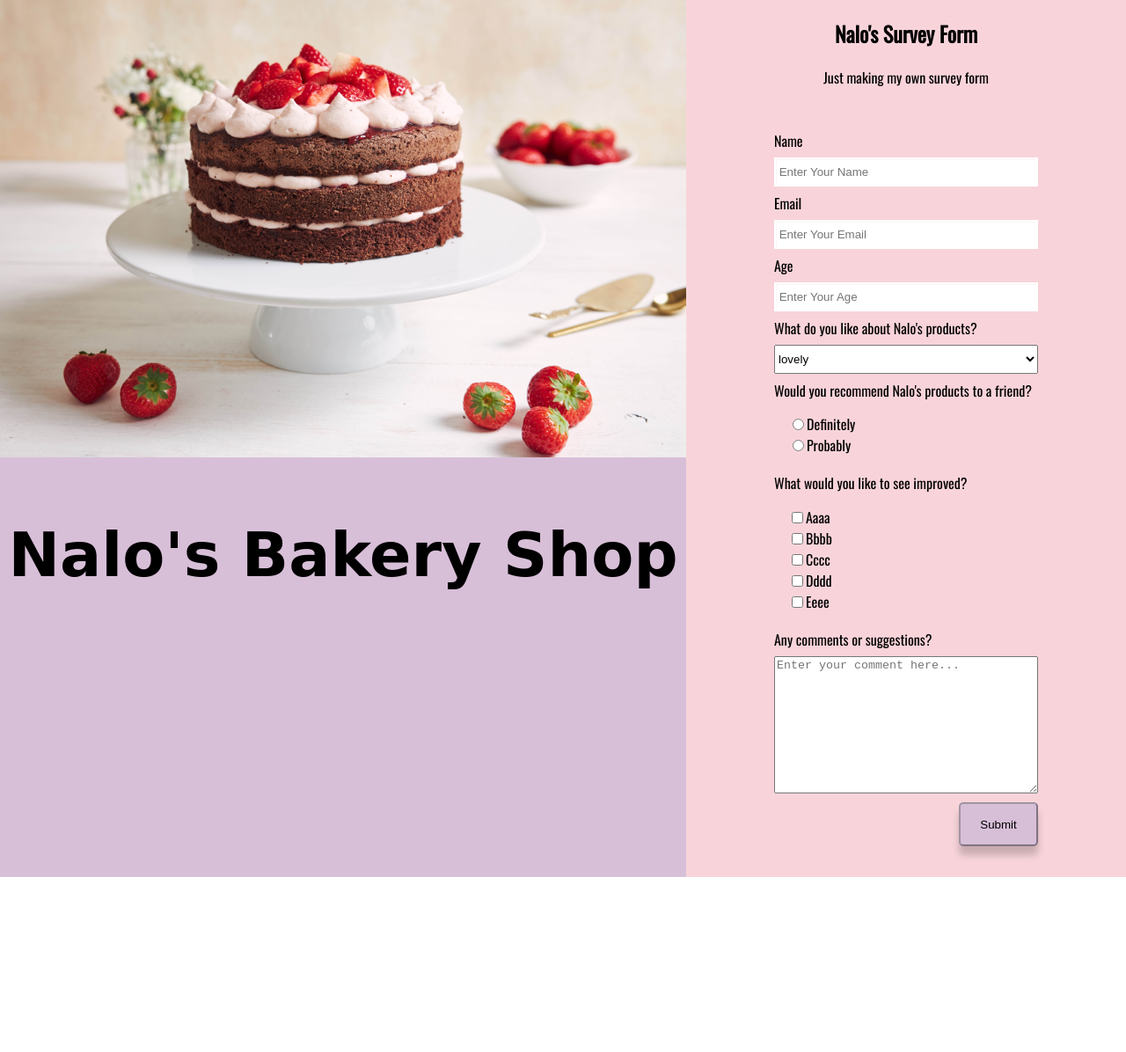
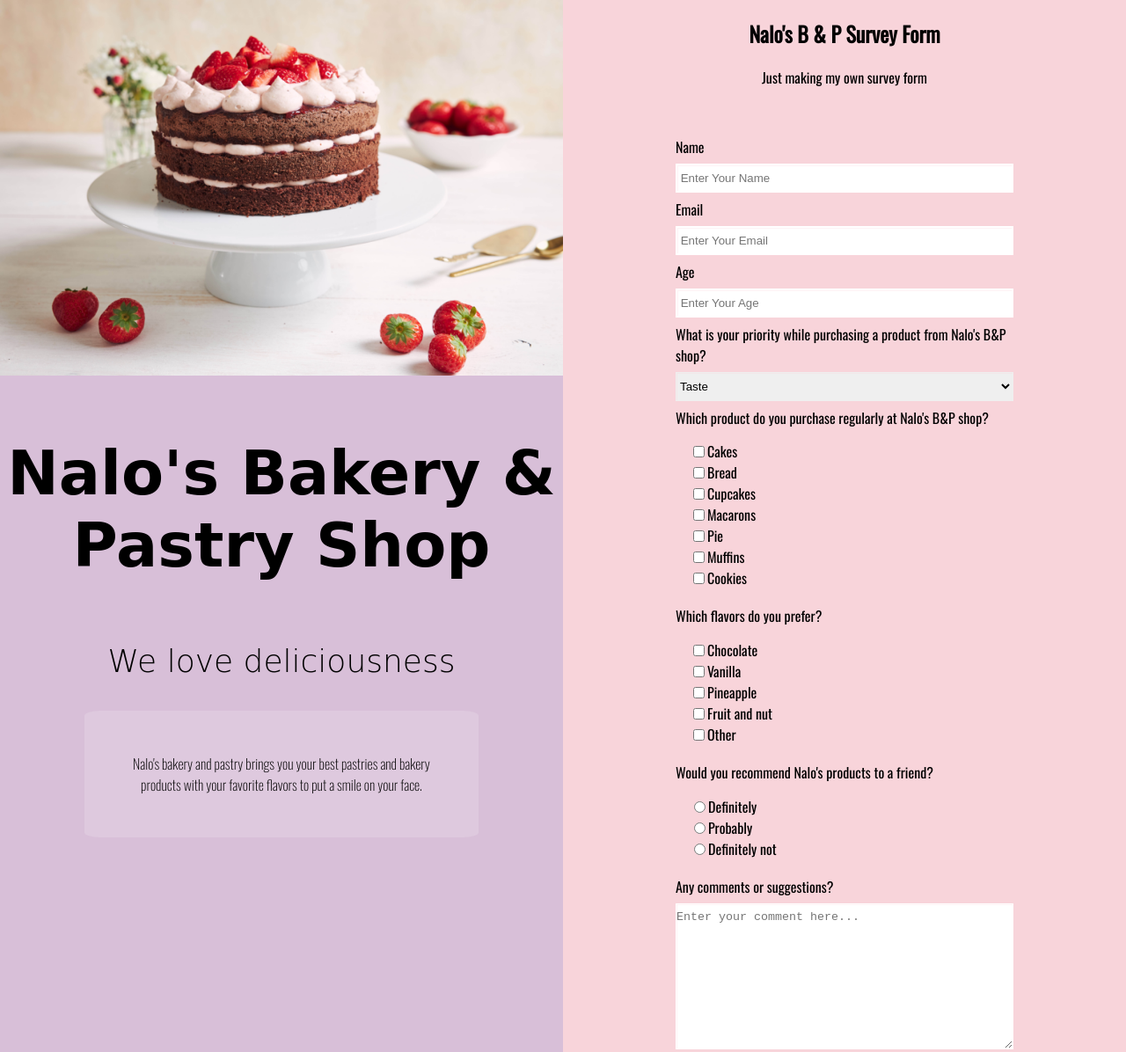
Before and after one commit to nalowageena/Survey-Form, a plain HTML site: page index.html in a window 1280 px wide. Shown: the top 1196 px of the page at 88% size. Before the commit the page ends 997 px from the top, so only its background shows below. Drawn offline with nearby package versions, Linux system fonts and the light colour scheme; a web font is replaced by a local one.

Commit message:
added html validation to name and email

```diff
--- a/index.html
+++ b/index.html
@@ -20,23 +20,42 @@
         id="bakery-image"
       />
       <div id="brand">
-        <p id="brand-name">Nalo's Bakery Shop</p>
+        <p id="brand-name">Nalo's Bakery & Pastry Shop</p>
+        <p id="phrase">We love deliciousness</p>
+        <div id="transparent">
+          <p id="about">
+            Nalo's bakery and pastry brings you your best pastries and bakery
+            products with your favorite flavors to put a smile on your face.
+          </p>
+        </div>
       </div>
     </section>
 
     <section id="bakery-content">
       <!-- user-story 1 -->
-      <h1 id="title">Nalo's Survey Form</h1>
+      <h1 id="title">Nalo's B & P Survey Form</h1>
       <!-- user-story 2 -->
       <p id="description">Just making my own survey form</p>
       <!-- user-story 3 -->
       <form action="" id="survey-form">
         <!-- user-story 4 -->
         <label for="name" id="name-label">Name</label>
-        <input type="text" name="name" id="name" placeholder=" Enter Your Name" />
+        <input
+          type="text"
+          name="name"
+          id="name"
+          placeholder=" Enter Your Name"
+          required
+        />
         <!-- user-story 5 -->
         <label for="email" id="email-label">Email</label>
-        <input type="email" name="email" id="email" placeholder=" Enter Your Email" />
+        <input
+          type="email"
+          name="email"
+          id="email"
+          placeholder=" Enter Your Email"
+          required
+        />
         <!-- user-story 6: email validation error-->
         <!-- user-story 7: enter a number id = "number" -->
         <label for="number" id="number-label">Age</label>
@@ -54,17 +73,130 @@
         <!-- user-story 11: placeholders -->
         <!-- user-story 12: element with dropdown -->
         <label for="dropdown" id="dropdown-label"
-          >What do you like about Nalo's products?</label
+          >What is your priority while purchasing a product from Nalo's B&P shop?</label
         >
         <select name="" id="dropdown">
-          <option value="lovely">lovely</option>
-          <option value="smells nice">smells nice</option>
-          <option value="looks nice">looks nice</option>
-          <option value="wonderful">wonderful</option>
+          <option value="Taste">Taste</option>
+          <option value="Price">Price</option>
+          <option value="Freshness">Freshness</option>
+          <option value="Packaging">Packaging</option>
+          <option value="Service">Service</option>
         </select>
+
+        <!-- user-story 14: checkbox must have value attribute  -->
+        <label for="checkbox" id="checkbox-label"
+          >Which product do you purchase regularly at Nalo's B&P shop?</label
+        >
+        <fieldset id="checkbox">
+          <label for=""
+            ><input
+              type="checkbox"
+              name="improve"
+              id=""
+              value="Aaaa"
+            />Cakes</label
+          >
+          <label for=""
+            ><input
+              type="checkbox"
+              name="improve"
+              id=""
+              value="Bbbb"
+            />Bread</label
+          >
+          <label for=""
+            ><input
+              type="checkbox"
+              name="improve"
+              id=""
+              value="Cccc"
+            />Cupcakes</label
+          >
+          <label for=""
+            ><input
+              type="checkbox"
+              name="improve"
+              id=""
+              value="Dddd"
+            />Macarons</label
+          >
+          <label for=""
+            ><input
+              type="checkbox"
+              name="improve"
+              id=""
+              value="Eeee"
+            />Pie</label
+          >
+          <label for=""
+            ><input
+              type="checkbox"
+              name="improve"
+              id=""
+              value="Ffff"
+            />Muffins</label
+          >
+          <label for=""
+            ><input
+              type="checkbox"
+              name="improve"
+              id=""
+              value="Gggg"
+            />Cookies</label
+          >
+        </fieldset>
+
+        <label for="checkbox1" id="checkbox-label"
+          >Which flavors do you prefer?</label
+        >
+        <fieldset id="checkbox1">
+          <label for=""
+            ><input
+              type="checkbox"
+              name="c"
+              id=""
+              value="chocolate"
+            />Chocolate</label
+          >
+          <label for=""
+            ><input
+              type="checkbox"
+              name="flavors"
+              id=""
+              value="Vanilla"
+            />Vanilla</label
+          >
+          <label for=""
+            ><input
+              type="checkbox"
+              name="flavors"
+              id=""
+              value="pineapple"
+            />Pineapple</label
+          >
+          <label for=""
+            ><input
+              type="checkbox"
+              name="flavors"
+              id=""
+              value="fruit and nut"
+            />Fruit and nut</label
+          >
+          <label for=""
+            ><input
+              type="checkbox"
+              name="flavors"
+              id=""
+              value="other"
+            />Other</label
+          >
+        </fieldset>
+
         <!-- radio buttons grouped using name attribute -->
-         <label for="radio" id="radio-label">Would you recommend Nalo's products to a friend?</label>
-        <fieldset>
+        <label for="radio" id="radio-label"
+          >Would you recommend Nalo's products to a friend?</label
+        >
+        <fieldset id="radio">
           <label for="definitely"
             ><input
               type="radio"
@@ -81,53 +213,16 @@
               value="probably"
             />Probably
           </label>
+          <label for="probably">
+            <input
+              type="radio"
+              name="recommend"
+              id="definitely-not"
+              value="definitely-not"
+            />Definitely not
+          </label>
         </fieldset>
-        <!-- user-story 14: checkbox must have value attribute  -->
-        <label for="checkbox" id="checkbox-label"
-          >What would you like to see improved?</label
-        >
-        <fieldset id="radio">
-          <label for=""
-            ><input
-              type="checkbox"
-              name="improve"
-              id=""
-              value="Aaaa"
-            />Aaaa</label
-          >
-          <label for=""
-            ><input
-              type="checkbox"
-              name="improve"
-              id=""
-              value="Bbbb"
-            />Bbbb</label
-          >
-          <label for=""
-            ><input
-              type="checkbox"
-              name="improve"
-              id=""
-              value="Cccc"
-            />Cccc</label
-          >
-          <label for=""
-            ><input
-              type="checkbox"
-              name="improve"
-              id=""
-              value="Dddd"
-            />Dddd</label
-          >
-          <label for=""
-            ><input
-              type="checkbox"
-              name="improve"
-              id=""
-              value="Eeee"
-            />Eeee</label
-          >
-        </fieldset>
+
         <!-- user-story 15: textarea -->
         <label for="textarea" id="textarea-label"
           >Any comments or suggestions?</label
--- a/style.css
+++ b/style.css
@@ -1,3 +1,54 @@
+body {
+  margin: 0;
+  display: flex;
+}
+
+
+
+/* section image-content --------------------------------- */
+
+#image-content {
+  display: flex;
+  flex-direction: column;
+  width: 100%;
+}
+#bakery-image {
+  /* image responsive */
+  width: 100%;
+  height: auto;
+}
+#brand {
+  background-color: thistle;
+  height: 100%;
+}
+#brand-name {
+  font-family: 'Carattere', cursive;
+  font-weight: 900;
+  font-size: 70px;
+  text-align: center;
+}
+#phrase {
+  font-family: 'Carattere', cursive;
+  font-weight: 300;
+  font-size: 36px;
+  text-align: center;
+}
+#transparent {
+  background-color: rgba(255, 255, 255, 0.15);
+  text-align: center;
+  width: 60%;
+  margin: auto;
+  font-family: 'Oswald', sans-serif;
+  font-weight: 200;
+  padding: 5%;
+  border-radius: 4%;
+}
+/* -------------------------------------------------------------- */
+
+
+
+
+/* section bakery-content------------------------------------------------ */
 #title,
 #description {
   text-align: center;
@@ -16,31 +67,15 @@ fieldset {
   flex-direction: column;
   border-color: transparent;
 }
-body {
-  margin: 0;
-  display: flex;
-}
 #bakery-content {
   margin: auto;
   font-family: 'Oswald', sans-serif;
   background-color: #f8d4da;
   width: 100%;
+  height: auto;
 }
-#image-content {
-  display: flex;
-  flex-direction: column;
-  width: 100%;
-}
-#brand {
-  background-color: thistle;
-  height: 100%;
-}
-#brand-name {
-  font-family: 'Carattere', cursive;
-  font-weight: 900;
-  font-size: 70px;
-  text-align: center;
-}
+
+/* input,dropdown and textarea label--- */
 #name-label,
 #email-label,
 #number-label,
@@ -50,33 +85,44 @@ body {
 #textarea-label {
   padding: 7px 0;
 }
+/* -------------- */
+
+/* input and dropdown */
 #name,
 #email,
 #number,
-#dropdown {
+#dropdown,
+#textarea {
   padding: 7px 0;
+  box-shadow: 1px 1px rgba(248, 202, 210, 0.23) inset;
+  border-color: transparent;
 }
-#submit {
-  width: 30%;
-  height: 50px;
-  /* background-color: violet; */
-  margin: 10px 0 10px auto;
-  border-radius: 5px;
-  border-color: rgba(0, 0, 0, 0.4);
-  box-shadow: 0 10px 8px rgba(0, 0, 0, 0.2);
-  background-color: thistle;
-  cursor: pointer;
-}
-#submit :hover{
-  background-color: #d86ad8;
-}
+/* ------- */
+
+/* radio and checkbox input */
 input[type='radio'],
 input[type='checkbox'] {
   padding: 25px;
 }
-input[type='text'],
-input[type='email'],
-input[type='number'] {
-  box-shadow: 1px 1px rgba(248, 202, 210, 0.23) inset;
+/* ------------ */
+
+/* submit button--------------- */
+#submit {
+  width: 30%;
+  height: 50px;
+  margin: 10px 0 10px auto;
+  border-radius: 5px;
   border-color: transparent;
+  box-shadow: 0 10px 8px rgba(0, 0, 0, 0.2);
+  background-color: rgb(0, 128, 128);
+  cursor: pointer;
+  font-family: 'Oswald', sans-serif;
+  font-weight: 400;
 }
+#submit:hover {
+  background-color: #d86ad8;
+}
+/*------------------ */
+
+
+/* ------------------------------------------------------------------ */
```
